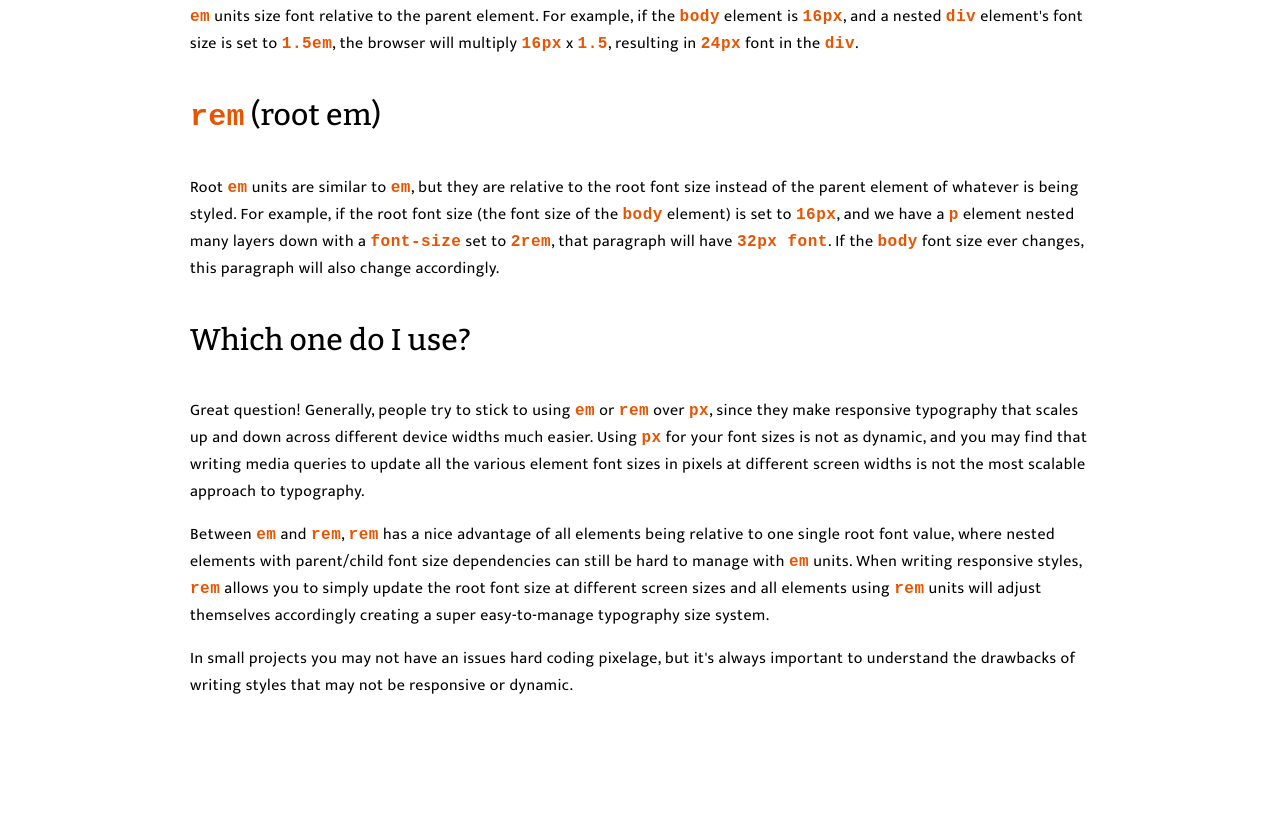
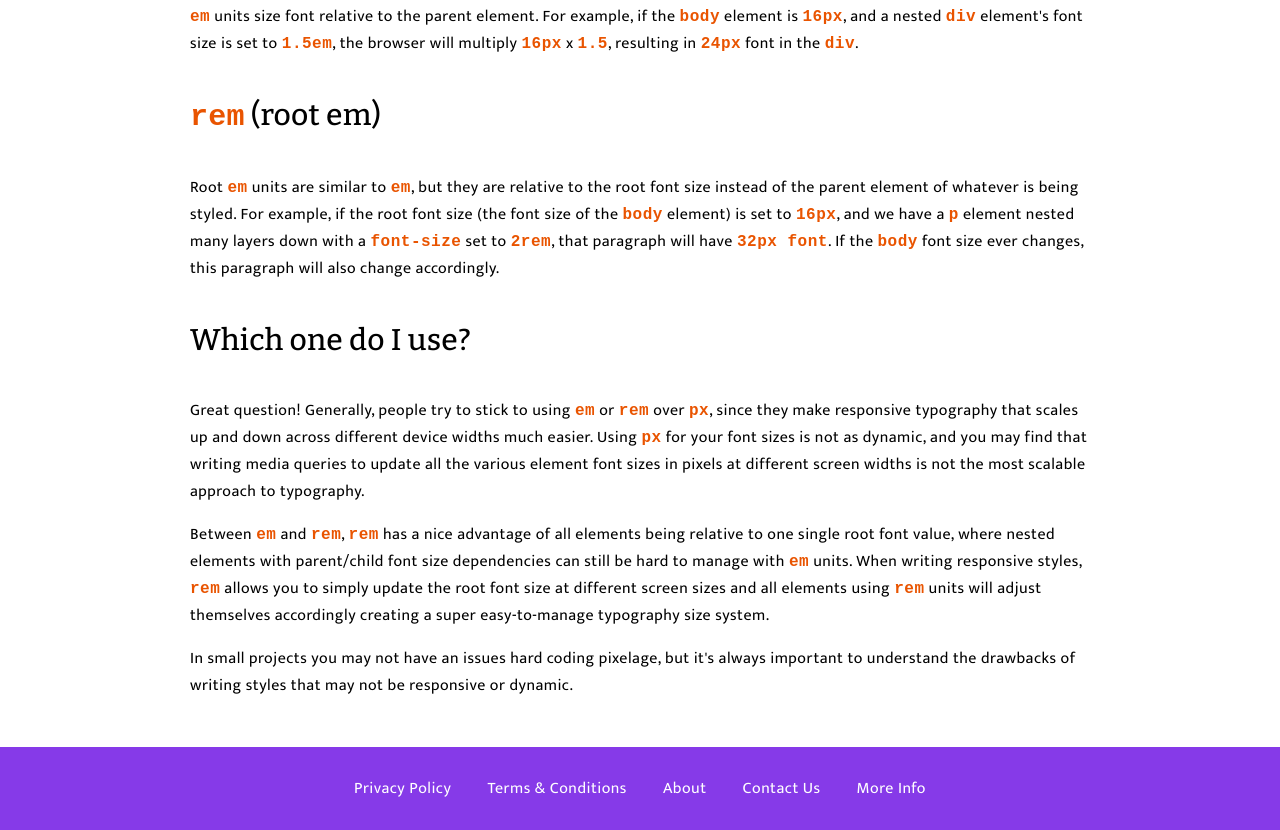
Before and after one commit to jonmico/blog-post, a plain HTML site: page index.html in a window 1280 px wide. Shown: the part 2124-2954 px from the top of the page. Before the commit the page ends 2871 px from the top, so only its background shows below. Drawn offline with nearby package versions, Linux system fonts and the light colour scheme.

Commit message:
Add footer.

```diff
--- a/index.html
+++ b/index.html
@@ -142,5 +142,14 @@
         may not be responsive or dynamic.
       </p>
     </div>
+    <footer>
+      <ul>
+        <li><a href="#privacy">Privacy Policy</a></li>
+        <li><a href="#terms">Terms & Conditions</a></li>
+        <li><a href="#about">About</a></li>
+        <li><a href="#contact">Contact Us</a></li>
+        <li><a href="#info">More Info</a></li>
+      </ul>
+    </footer>
   </body>
 </html>
--- a/styles.css
+++ b/styles.css
@@ -96,3 +96,30 @@ code {
   font-weight: bold;
   margin-left: 20px;
 }
+
+footer {
+  background-color: #863ae8;
+}
+
+footer ul {
+  list-style-type: none;
+  margin: auto;
+  width: 100%;
+  max-width: 900px;
+  text-align: center;
+  padding: 28px 0;
+}
+
+footer ul li {
+  display: inline;
+  padding: 0 16px;
+}
+
+footer ul li a {
+  text-decoration: none;
+  color: white;
+}
+
+footer ul li a:hover {
+  text-decoration: underline;
+}
```
